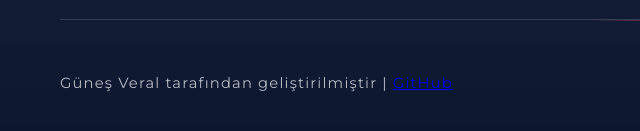
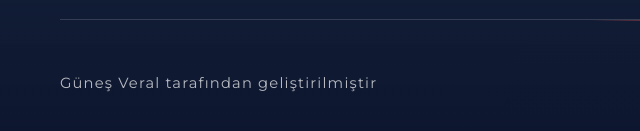
Before and after one commit to gunesveral/kadirveral1, a website: page index.html in a window 1280 px wide. Shown: the part 4924-5055 px from the top of the page, 0-640 px from the left. Drawn offline with nearby package versions, Linux system fonts and the light colour scheme; a web font is replaced by a local one.

Commit message:
tamamlandı

```diff
--- a/index.html
+++ b/index.html
@@ -709,7 +709,7 @@
           </div>
         </div>
         <div class="footer-bottom">
-          <p>Güneş Veral tarafından geliştirilmiştir | <a href="https://github.com/gunesveral/kadirveral1" target="_blank">GitHub</a></p>
+          <p>Güneş Veral tarafından geliştirilmiştir</p>
         </div>
       </div>
     </footer>
```
